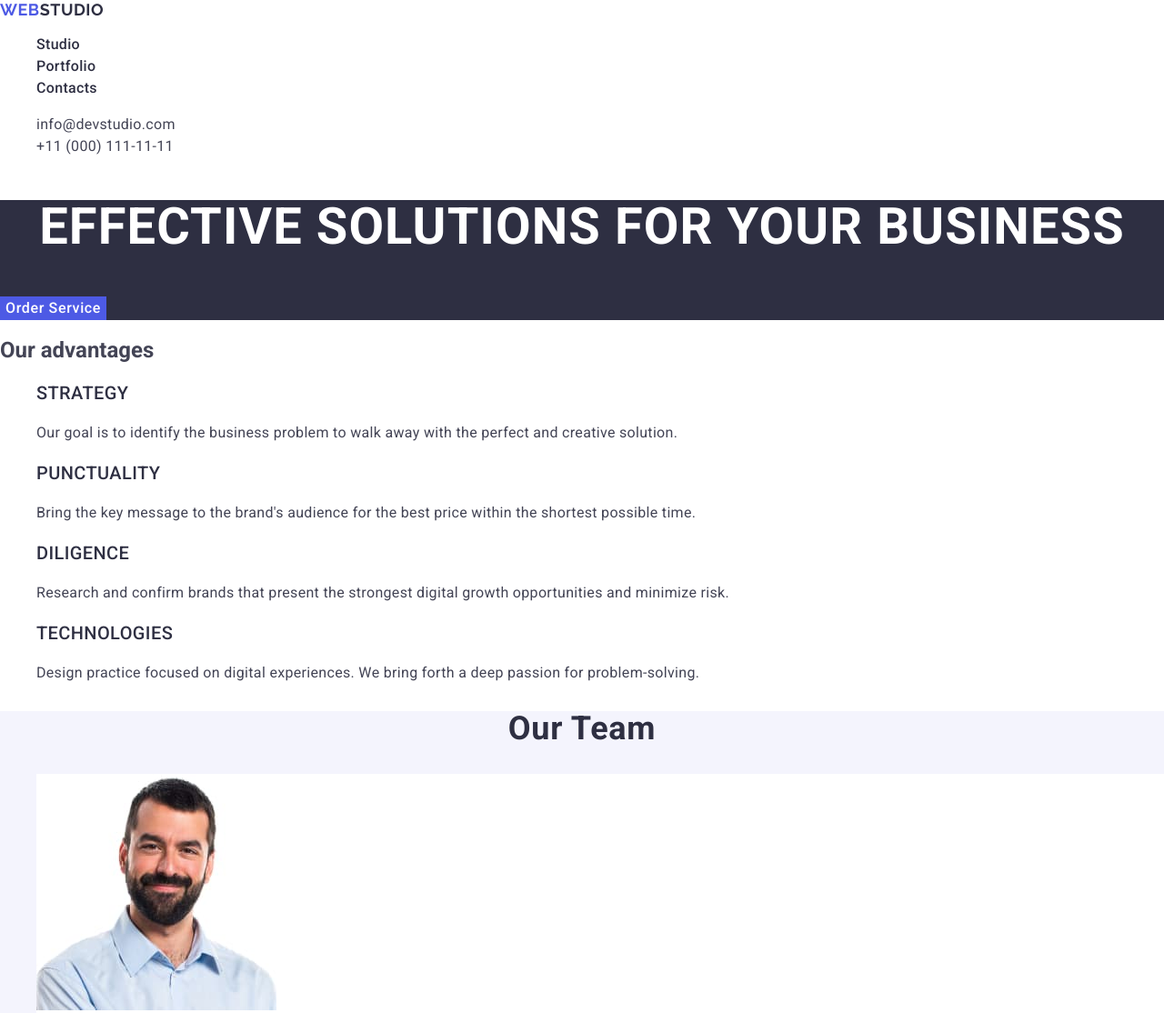
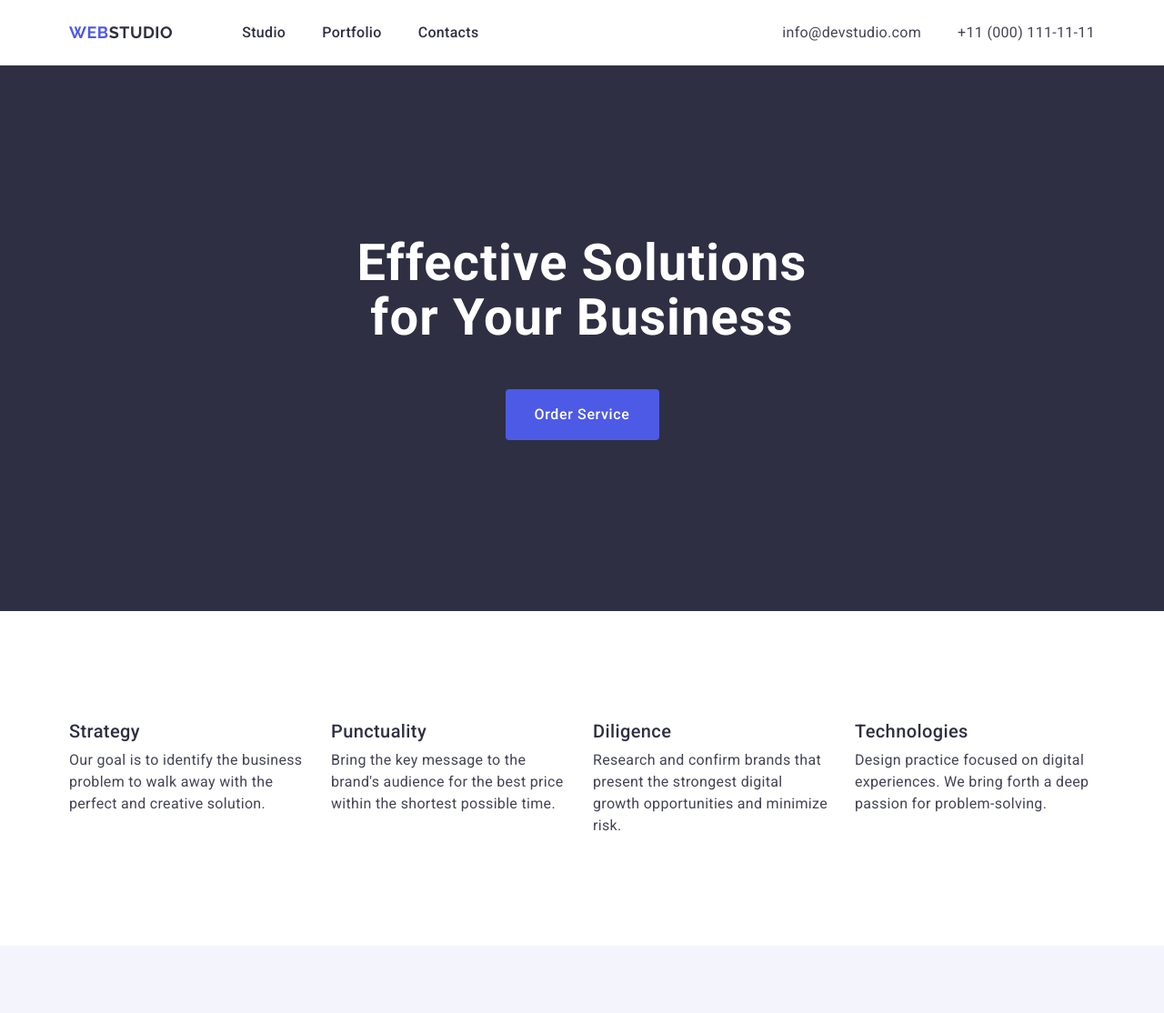
Before and after one commit to alina785/goit-markup-hw-03, a plain HTML site: page index.html in a window 1280 px wide. Shown: the top 1114 px of the page at 91% size. Drawn offline with nearby package versions, Linux system fonts and the light colour scheme.

Commit message:
add flex

```diff
--- a/css/styles.css
+++ b/css/styles.css
@@ -5,8 +5,16 @@
     --color-navy-blue: #2E2F42;
     --color-pressed-state: #404BBF;
     --color-boby-light: #F4F4FD;
+    --color-border: #E7E9FC;
 }
 
+*,
+*::before,
+*::after {
+    box-sizing: border-box;
+}
+
+/* Global settings */
 body {
     font-family: 'Roboto', sans-serif;
     font-weight: 400;
@@ -16,13 +24,54 @@ body {
 }
 ul {
     list-style-type: none;
+    margin: 0;
+    padding-left: 0;
 }
 
 a {
     text-decoration: none;
 }
 
+h1, h2, h3, h4, h5, h6, p {
+    margin: 0;
+}
+
+img {
+    display: block;
+}
+
+address {
+    font-style: normal;
+}
+
+.container {
+    width: 1158px;
+    padding: 0 15px;
+    margin: 0 auto;
+}
+
+.section {
+    padding-top: 120px;
+    padding-bottom: 120px;
+}
+
     /* Header */
+.header {
+    height: 72px;
+    align-items: center;
+    border-bottom: 1px solid var(--color-border);
+}
+
+.header-container {
+    display: flex;
+    justify-content: space-between;
+}
+
+.header-nav {
+    display: flex;
+    align-items: center;
+}
+
 .header-logo {
     font-family: 'Raleway', sans-serif;
     font-weight: 700;
@@ -31,10 +80,17 @@ a {
     letter-spacing: 0.03em;
     text-transform: uppercase;
     color: var(--color-primary);
+    display: flex;
+    margin-right: 76px;
 }
 
 .header-logo-accent {
     color: var(--color-navy-blue);
+}
+
+.header-list {
+    display: flex;
+    gap: 40px;
 }
 
 .header-link {
@@ -43,10 +99,14 @@ a {
     line-height: 1.5;
     letter-spacing: 0.02em;
     color: var(--color-navy-blue);
+    display: block;
+    padding: 24px 0;
 }
 
 .header-address {
     font-style: normal;
+    font-style: inherit;
+    margin-top: 24px;
 }
 
 .contacts-link {
@@ -54,6 +114,11 @@ a {
     line-height: 1.5;
     letter-spacing: 0.02em;
     color: var(--color-body-text);
+}
+
+.address-list {
+    display: flex;
+    gap: 40px;
 }
 
 .header-link:hover,
@@ -71,16 +136,19 @@ a {
 /* Hero-section */
 .hero-section {
     background-color: var(--color-navy-blue);
+    text-align: center;
+    padding: 188px 0;
+    height: 600px;
 }
 
 .hero-title {
     color: var(--color-body-background);
-    text-align: center;
-    text-transform: uppercase;
     font-size: 56px;
     font-weight: 700;
     line-height: 1.07;
     letter-spacing: 0.02em;
+    max-width: 496px;
+    margin: 0 auto;
 }
 
 .hero-button {
@@ -93,7 +161,10 @@ a {
     color: var(--color-body-background);
     background-color: var(--color-primary);
     border: none;
-    text-align: center;
+    margin: 48px auto 0;
+    min-width: 169px;
+    height: 56px;
+    border-radius: 4px;
 }
 
 .hero-button:hover {
@@ -107,28 +178,101 @@ a {
 /* END Hero-section */
 
 /* Advantage-section*/
-.benefit-title {
+.visually-hidden {
+    position: absolute;
+    width: 1px;
+    height: 1px;
+    margin: -1px;
+    border: 0;
+    padding: 0;
+    white-space: nowrap;
+    clip-path: inset(100%);
+    clip: rect(0 0 0 0);
+    overflow: hidden;
+}
+
+.advantage-list {
+    display: flex;
+    gap: 24px;
+}
+
+.advantage-item {
+    width: 264px;
+}
+
+.advantage-title {
     color: var(--color-navy-blue);
     font-size: 20px;
     font-weight: 500;
     line-height: 1.2;
     letter-spacing: 0.02em;
-    text-transform: uppercase;
+    margin-bottom: 8px;
 }
 
-.benefit-text {
+.advantage-text {
     color: var(--color-body-text);
     font-size: 16px;
     line-height: 1.5;
     letter-spacing: 0.02em;
 }
-/* END Advantage-section*/
+/* END Advantage section */
 
-/* Section-team */
+/* Team section */
+.container-team {
+    padding: 120px 0;
+}
+
 .section-team {
     background-color: var(--color-boby-light);
 }
 
+.team-title {
+    color: var(--color-navy-blue);
+    text-align: center;
+    font-size: 36px;
+    font-weight: 700;
+    line-height: 1.11;
+    letter-spacing: 0.02em;
+    text-transform: capitalize;
+    margin-bottom: 72px;
+
+}
+
+.team-list {
+    display: flex;
+    gap: 24px;
+}
+
+.product-designer {
+    background-color: var(--color-body-background);
+    width: calc((100% - 72px) / 4);
+    border-radius: 0px 0px 4px 4px;
+    box-shadow: 0px 2px 1px 0px rgba(46, 47, 66, 0.08), 0px 1px 1px 0px rgba(46, 47, 66, 0.16), 0px 1px 6px 0px rgba(46, 47, 66, 0.08);
+}
+
+.team-text {
+    padding: 32px 0;
+    text-align: center;
+}
+
+.team-name {
+    color: var(--color-navy-blue);
+    font-size: 20px;
+    font-weight: 500;
+    line-height: 1.2;
+    letter-spacing: 0.02em;
+    margin-bottom: 8px;
+}
+
+.team-job {
+    color: var(--color-body-text);
+    font-size: 16px;
+    line-height: 1.5;
+    letter-spacing: 0.02em;
+}
+/* END Team section */
+
+/* Section-portfolio */
 .section-title {
     color: var(--color-navy-blue);
     text-align: center;
@@ -137,35 +281,32 @@ a {
     line-height: 1.11;
     letter-spacing: 0.02em;
     text-transform: capitalize;
+    margin-bottom: 72px;
 }
 
-.product-designer {
-    background-color: var(--color-body-background);
+.portfolio-list {
+    display: flex;
+    flex-wrap: wrap;
+    gap: 48px 24px;
 }
 
-.team-name {
-    color: var(--color-navy-blue);
-    font-size: 20px;
-    font-weight: 500;
-    line-height: 1.2;
-    letter-spacing: 0.02em;
+.portfolio-item {
+    width: calc((100% - 48px) / 3);
 }
 
-.team-job {
-    color: var(--color-body-text);
-    font-size: 16px;
-    line-height: 1.5;
-    letter-spacing: 0.02em;
+.portfolio-text {
+    padding: 32px 16px;
+    border: 1px solid var(--color-border);
+    border-top: none;
 }
-/* Section-team */
 
-/* Section-portfolio */
 .portfolio-title {
     color: var(--color-navy-blue);
     font-size: 20px;
     font-weight: 500;
     line-height: 1.2;
     letter-spacing: 0.02em;
+    margin-bottom: 8px;
 }
 
 .portfolio-work {
@@ -180,6 +321,7 @@ a {
 .footer {
     background-color: var(--color-navy-blue);
     text-decoration: none;
+    padding: 100px 0;
 }
 
 .footer-logo {
@@ -190,6 +332,8 @@ a {
     letter-spacing: 0.03em;
     text-transform: uppercase;
     color: var(--color-primary);
+    display: inline-block;
+    margin-bottom: 16px;
 }
 
 .footer-logo .accent {
@@ -200,5 +344,6 @@ a {
     color: var(--color-boby-light);
     line-height: 1.5;
     letter-spacing: 0.02em;
+    max-width: 264px;
 }
 /*END Footer */
--- a/index.html
+++ b/index.html
@@ -4,32 +4,37 @@
     <meta charset="UTF-8" />
     <meta name="viewport" content="width=device-width, initial-scale=1.0" />
     <title>WebStudio</title>
+    <!-- шрифти -->
     <link rel="preconnect" href="https://fonts.googleapis.com" />
     <link rel="preconnect" href="https://fonts.gstatic.com" crossorigin />
     <link
       href="https://fonts.googleapis.com/css2?family=Raleway:wght@700&family=Roboto:wght@400;500;700&display=swap"
       rel="stylesheet"
     />
+    <!-- Нормалізатор -->
     <link
       rel="stylesheet"
       href="https://cdnjs.cloudflare.com/ajax/libs/modern-normalize/2.0.0/modern-normalize.css"
     />
+    <!-- Підключення стилів -->
     <link rel="stylesheet" href="./css/styles.css" />
   </head>
   <body>
-    <header>
-      <nav>
+    <!-- HEADER SECTION -->
+    <header class="header">
+      <div class="container header-container">
+        <nav class="header-nav">
           <a class="header-logo" href="./index.html"
             >Web<span class="header-logo-accent">Studio</span></a
           >
-        <ul>
+          <ul class="header-list">
             <li><a class="header-link" href="./index.html">Studio</a></li>
             <li><a class="header-link" href="">Portfolio</a></li>
             <li><a class="header-link" href="">Contacts</a></li>
           </ul>
         </nav>
         <address class="header-address">
-        <ul>
+          <ul class="address-list">
             <li>
               <a class="contacts-link" href="mailto:info@devstudio.com"
                 >info@devstudio.com
@@ -42,48 +47,62 @@
             </li>
           </ul>
         </address>
+      </div>
     </header>
+    <!-- END HEADER SECTION -->
+
+    <!-- MAIN SECTION -->
     <main>
+      <!-- HERO SECTION -->
       <section class="hero-section">
+        <div class="container">
           <h1 class="hero-title">Effective Solutions for Your Business</h1>
           <button class="hero-button" type="button">Order Service</button>
+        </div>
       </section>
-      <section>
+
+      <!-- ADVANTAGES SECTION -->
+      <section class="section">
+        <div class="container">
           <h2 class="visually-hidden">Our advantages</h2>
-        <ul>
-          <li>
-            <h3 class="benefit-title">Strategy</h3>
-            <p class="benefit-text">
-              Our goal is to identify the business problem to walk away with the
-              perfect and creative solution.
+          <ul class="advantage-list">
+            <li class="advantage-item">
+              <h3 class="advantage-title">Strategy</h3>
+              <p class="advantage-text">
+                Our goal is to identify the business problem to walk away with
+                the perfect and creative solution.
               </p>
             </li>
-          <li>
-            <h3 class="benefit-title">Punctuality</h3>
-            <p class="benefit-text">
+            <li class="advantage-item">
+              <h3 class="advantage-title">Punctuality</h3>
+              <p class="advantage-text">
                 Bring the key message to the brand's audience for the best price
                 within the shortest possible time.
               </p>
             </li>
-          <li>
-            <h3 class="benefit-title">Diligence</h3>
-            <p class="benefit-text">
+            <li class="advantage-item">
+              <h3 class="advantage-title">Diligence</h3>
+              <p class="advantage-text">
                 Research and confirm brands that present the strongest digital
                 growth opportunities and minimize risk.
               </p>
             </li>
-          <li>
-            <h3 class="benefit-title">Technologies</h3>
-            <p class="benefit-text">
+            <li class="advantage-item">
+              <h3 class="advantage-title">Technologies</h3>
+              <p class="advantage-text">
                 Design practice focused on digital experiences. We bring forth a
                 deep passion for problem-solving.
               </p>
             </li>
           </ul>
+        </div>
       </section>
+
+      <!-- TEAM SECTION -->
       <section class="section-team">
-        <h2 class="section-title">Our Team</h2>
-        <ul>
+        <div class="container container-team">
+          <h2 class="team-title">Our Team</h2>
+          <ul class="team-list">
             <li class="product-designer">
               <img
                 src="./images/img-16.jpg"
@@ -91,8 +110,10 @@
                 width="264"
                 height="260"
               />
+              <div class="team-text">
                 <h3 class="team-name">Mark Guerrero</h3>
                 <p class="team-job">Product Designer</p>
+              </div>
             </li>
             <li class="product-designer">
               <img
@@ -101,8 +122,10 @@
                 width="264"
                 height="260"
               />
+              <div class="team-text">
                 <h3 class="team-name">Tom Ford</h3>
                 <p class="team-job">Frontend Developer</p>
+              </div>
             </li>
             <li class="product-designer">
               <img
@@ -111,8 +134,10 @@
                 width="264"
                 height="260"
               />
+              <div class="team-text">
                 <h3 class="team-name">Camila Garcia</h3>
                 <p class="team-job">Marketing</p>
+              </div>
             </li>
             <li class="product-designer">
               <img
@@ -121,85 +146,110 @@
                 width="264"
                 height="260"
               />
+              <div class="team-text">
                 <h3 class="team-name">Daniel Wilson</h3>
                 <p class="team-job">UI Designer</p>
+              </div>
             </li>
           </ul>
+        </div>
       </section>
-      <section>
+
+      <!-- PORTFOLIO SECTION -->
+      <section class="section">
+        <div class="container">
           <h2 class="section-title">Our Portfolio</h2>
-        <ul>
-          <li>
+          <ul class="portfolio-list">
+            <li class="portfolio-item">
               <img
                 src="./images/img-5-4.jpg"
                 alt="Banking App"
                 width="360"
                 height="300"
               />
+              <div class="portfolio-text">
                 <h3 class="portfolio-title">Banking App</h3>
                 <p class="portfolio-work">App</p>
+              </div>
             </li>
-          <li>
+            <li class="portfolio-item">
               <img
                 src="./images/img-11-2.jpg"
                 alt="Cashless Payment"
                 width="360"
                 height="300"
               />
+              <div class="portfolio-text">
                 <h3 class="portfolio-title">Cashless Payment</h3>
                 <p class="portfolio-work">Marketing</p>
+              </div>
             </li>
-          <li>
+            <li class="portfolio-item">
               <img
                 src="./images/img-12-2.jpg"
                 alt="Meditation App"
                 width="360"
                 height="300"
               />
+              <div class="portfolio-text">
                 <h3 class="portfolio-title">Meditation App</h3>
                 <p class="portfolio-work">App</p>
+              </div>
             </li>
-          <li>
+            <li class="portfolio-item">
               <img
                 src="./images/img-13-2.jpg"
                 alt="Taxi Service"
                 width="360"
                 height="300"
               />
+              <div class="portfolio-text">
                 <h3 class="portfolio-title">Taxi Service</h3>
                 <p class="portfolio-work">Marketing</p>
+              </div>
             </li>
-          <li>
+            <li class="portfolio-item">
               <img
                 src="./images/img-14-2.jpg"
                 alt="Screen Illustrations"
                 width="360"
                 height="300"
               />
+              <div class="portfolio-text">
                 <h3 class="portfolio-title">Screen Illustrations</h3>
                 <p class="portfolio-work">Design</p>
+              </div>
             </li>
-          <li>
+            <li class="portfolio-item">
               <img
                 src="./images/img-15-2.jpg"
                 alt="Marketing"
                 width="360"
                 height="300"
               />
+              <div class="portfolio-text">
                 <h3 class="portfolio-title">Online Courses</h3>
                 <p class="portfolio-work">Marketing</p>
+              </div>
             </li>
           </ul>
+        </div>
       </section>
     </main>
+    <!-- END MAIN SECTION -->
+
+    <!-- FOOTER SECTION -->
     <footer class="footer">
+      <div class="container">
         <a class="footer-logo" href="./index.html"
           >Web<span class="accent">Studio</span></a
         >
         <p class="footer-text">
-        Increase the flow of customers and sales for your business with digital
-        marketing & growth solutions.
+          Increase the flow of customers and sales for your business with
+          digital marketing & growth solutions.
         </p>
+      </div>
     </footer>
+    <!-- END FOOTER SECTION -->
   </body>
 </html>
```
Lines whose indentation alone changed are shown as unchanged.
